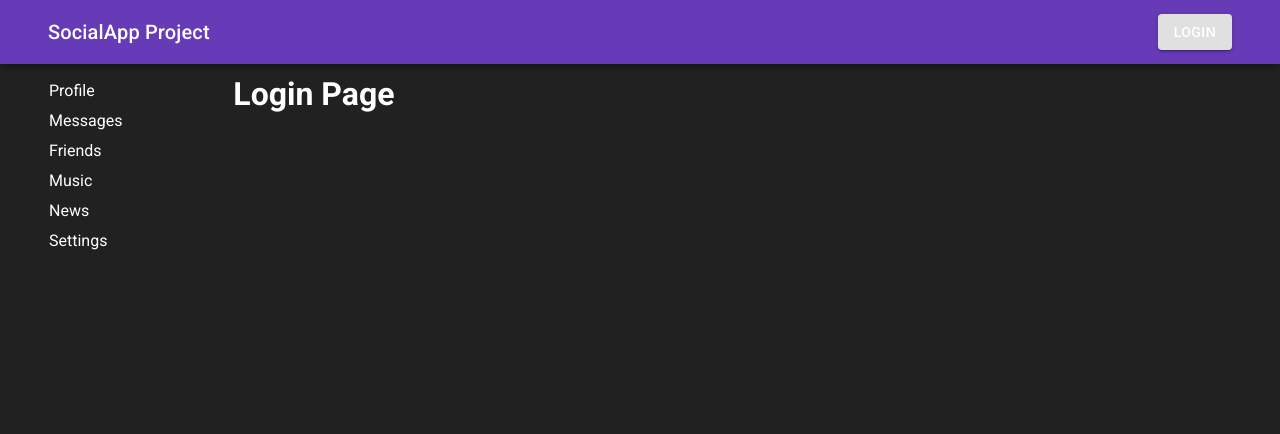
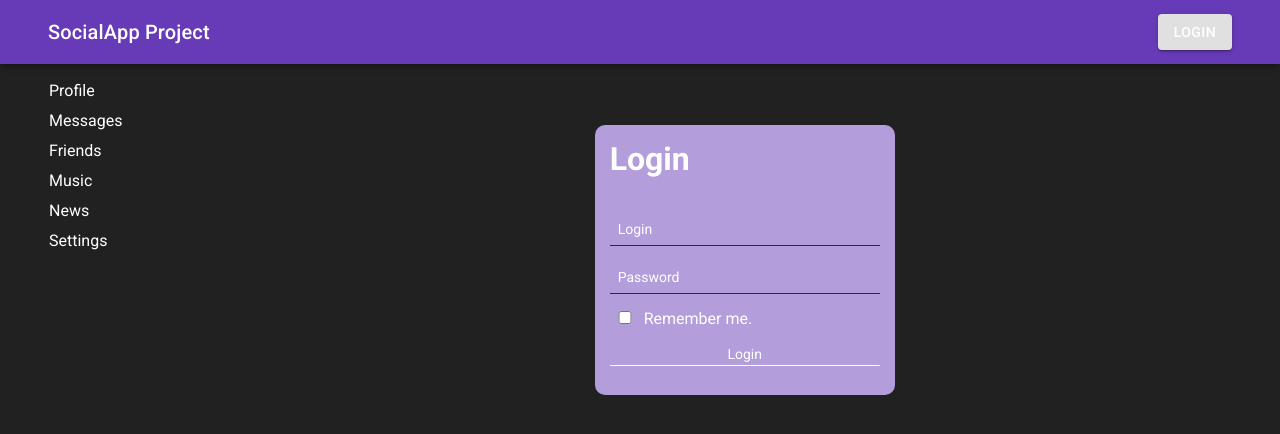
Before and after one commit to ScoRe187/Learning-react, a React (Create React App) app: page /login in a window 1280 px wide. Shown: the top 434 px of the page. Built offline with nearby package versions, Linux system fonts and the light colour scheme; no server answers.

Commit message:
Added redux-form for login page

```diff
--- a/package.json
+++ b/package.json
@@ -15,6 +15,7 @@
     "react-router-dom": "^5.2.0",
     "react-scripts": "4.0.1",
     "redux": "^4.0.5",
+    "redux-form": "^8.3.7",
     "redux-thunk": "^2.3.0",
     "web-vitals": "^0.2.4"
   },
--- a/src/Components/Login/Login.jsx
+++ b/src/Components/Login/Login.jsx
@@ -1,7 +1,46 @@
 import React from "react";
+import { Field, reduxForm } from "redux-form";
+import s from "./Login.module.css";
+
+const LoginForm = (props) => {
+  return (
+    <form onSubmit={props.handleSubmit} className={s.LoginForm}>
+      <h1>Login</h1>
+      <span>
+        <Field
+          type={"text"}
+          name={"login"}
+          placeholder={"Login"}
+          component={"input"}
+        />
+      </span>
+      <span>
+        <Field
+          type={"password"}
+          name={"Password"}
+          placeholder={"Password"}
+          component={"input"}
+        />
+      </span>
+      <span>
+        <Field type={"checkbox"} name={"rememberMe"} component={"input"} />{" "}
+        Remember me.
+      </span>
+      <span>
+        <button>Login</button>
+      </span>
+    </form>
+  );
+};
+
+const ReduxLoginFom = reduxForm({ form: "login" })(LoginForm);
 
 const Login = (props) => {
-  return <h1>Login Page</h1>;
+  return (
+    <div className={s.LoginFormContainer}>
+      <ReduxLoginFom />
+    </div>
+  );
 };
 
 export default Login;
--- /dev/null
+++ b/src/Components/Login/Login.module.css
@@ -0,0 +1,85 @@
+.LoginFormContainer {
+  display: flex;
+  justify-content: center;
+  align-items: center;
+  box-sizing: border-box;
+  width: 100%;
+  padding-top: 50px;
+}
+
+.LoginForm {
+  display: flex;
+  flex-direction: column;
+  background-color: #b39ddb;
+  padding: 15px;
+  border-radius: 10px;
+  width: 300px;
+  height: 270px;
+}
+
+.LoginForm h1 {
+  margin-bottom: 35px;
+}
+
+.LoginForm span > input {
+  border-bottom: 1px solid #2e2e2e;
+}
+
+.LoginForm span + span {
+  margin-top: 15px;
+}
+
+.LoginForm input {
+  box-sizing: padding-box;
+  background-color: inherit;
+  outline: none;
+  border: none;
+  font-size: 14px;
+  padding: 8px;
+  width: 100%;
+  transition: 0.5s all;
+}
+
+.LoginForm input:hover {
+  border-bottom: 1px solid #673ab7;
+}
+
+.LoginForm input:focus {
+  background-color: white;
+  color: #673ab7;
+  outline: none;
+  border: 1px solid #673ab7;
+  border-radius: 3px;
+  font-size: 14px;
+  padding: 8px;
+  width: 100%;
+}
+
+.LoginForm input[type="checkbox"] {
+  width: 30px;
+  border: none;
+}
+
+.LoginForm input::placeholder {
+  color: white;
+}
+
+.LoginForm button {
+  width: 100%;
+  display: flex;
+  justify-content: center;
+  font-size: 14px;
+  line-height: 1.4rem;
+  outline: none;
+  border: none;
+  cursor: pointer;
+  background-color: inherit;
+  border-bottom: 1px solid white;
+  border-radius: 1px;
+  transition: 0.3s;
+}
+
+.LoginForm button:hover {
+  border-radius: 5px;
+  border: 1px solid #673ab7;
+}
--- a/src/Components/Profile/ProfileInfo/ProfileInfo.jsx
+++ b/src/Components/Profile/ProfileInfo/ProfileInfo.jsx
@@ -24,6 +24,11 @@ class ProfileInfo extends React.Component {
       status: e.currentTarget.value,
     });
   };
+  componentDidUpdate(prevProps, prevState) {
+    if (prevProps.status !== this.props.status) {
+      this.setState({ status: this.props.status });
+    }
+  }
   render() {
     return (
       <div className={s.UserInfo}>
--- a/src/redux/reduxStore.jsx
+++ b/src/redux/reduxStore.jsx
@@ -4,6 +4,7 @@ import MessagesReducer from "./messagesReducer";
 import FriendsReducer from "./friendsReducer";
 import authReducer from "./authReducer";
 import thunkMiddleware from "redux-thunk";
+import { reducer as formReducer } from "redux-form";
 
 // import NavigationReducer from "./navigationReduser";
 
@@ -12,6 +13,7 @@ let reducers = combineReducers({
   messagesPage: MessagesReducer,
   friendsPage: FriendsReducer,
   auth: authReducer,
+  form: formReducer,
   //   navigation: NavigationReducer,
 });
 
```
Also changed, not shown: 2 other files (tests, documents, lock files or other folders).
